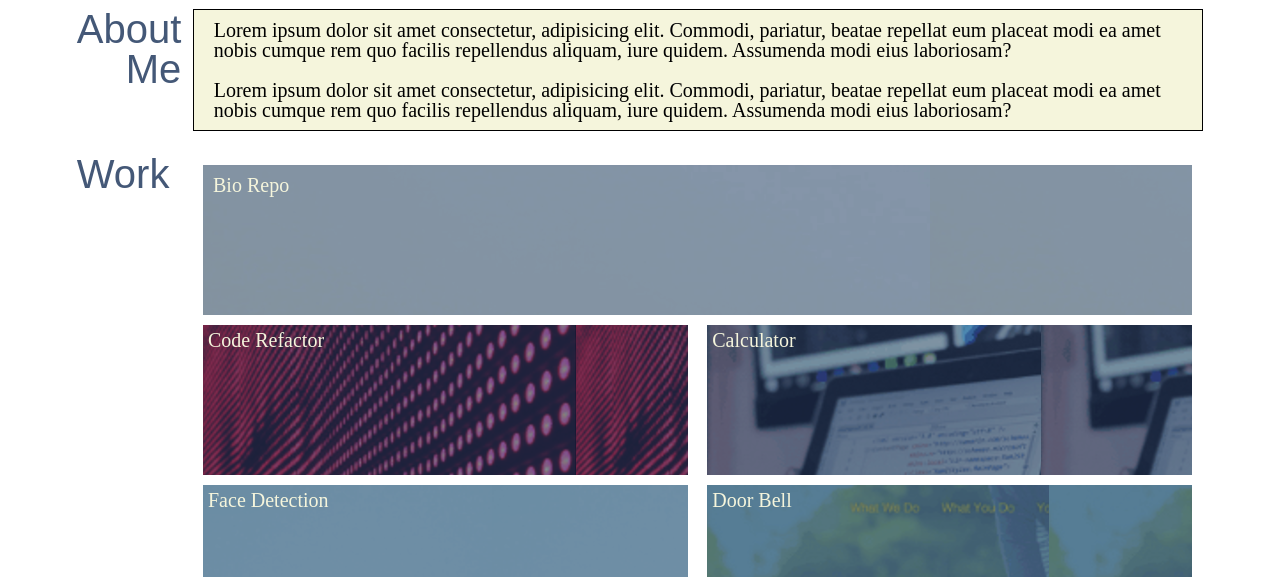
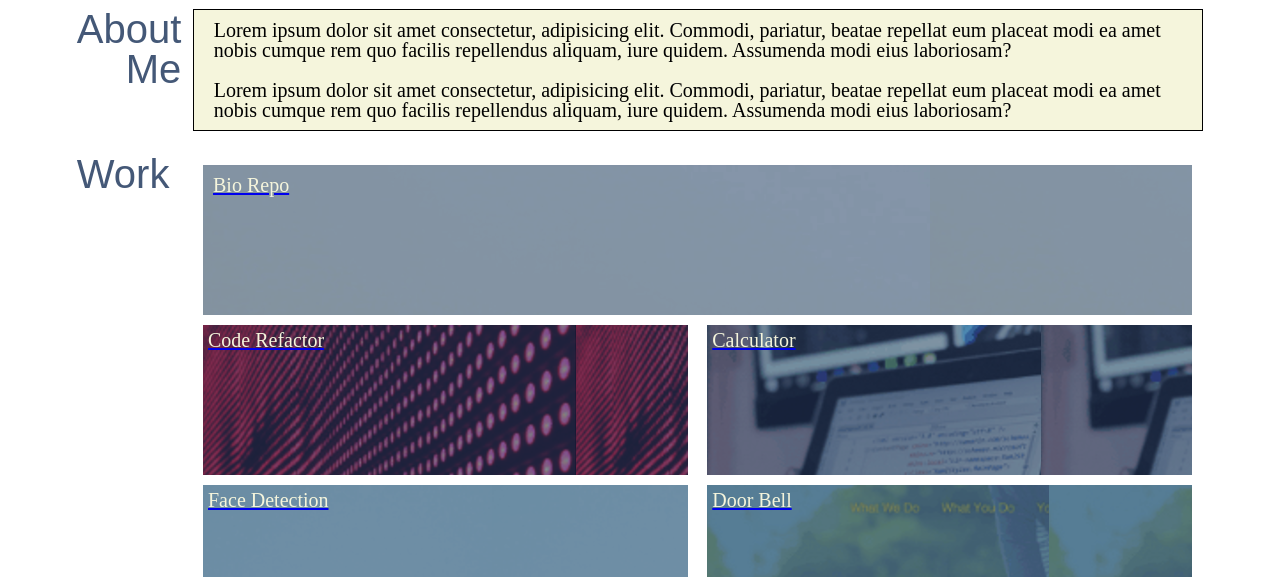
Before and after one commit to SaadYousafi87/Portfolio, a plain HTML site: page index.html in a window 1280 px wide. Shown: the part 223-800 px from the top of the page. Drawn offline with Linux system fonts and the light colour scheme.

Commit message:
added final changes into index.html

```diff
--- a/index.html
+++ b/index.html
@@ -40,20 +40,30 @@
         <section id="work">
             <h3>Work</h3>
             <div id="projects">
-                <div id="project-1">
+                    <div id="project-1" class="width-auto">
+                        <a href="https://saadyousafi87.github.io/Portfolio/" target="_blank">
                             <h4 class="bottom-left">Bio Repo</h4>
+                        </a>
                     </div>
-                <div id="project-2">
+                    <div id="project-2" class="width-auto">
+                        <a href="https://saadyousafi87.github.io/code_refactor/" target="_blank">
                             <h4 class="bottom-left">Code Refactor</h4>
+                        </a>
                     </div>
-                <div id="project-3">
+                <div id="project-3" class="width-auto">
+                    <a href="https://saadyousafi87.github.io/Portfolio/" target="_blank">
                         <h4 class="bottom-left">Calculator</h4>
+                    </a>
                 </div>
-                <div id="project-4">
+                <div id="project-4" class="width-auto">
+                    <a href="https://saadyousafi87.github.io/Portfolio/" target="_blank">
                         <h4 class="bottom-left">Face Detection</h4>
+                    </a>
                 </div>
-                <div id="project-5">
+                <div id="project-5" class="width-auto">
+                    <a href="https://saadyousafi87.github.io/Portfolio/" target="_blank">
                         <h4 class="bottom-left">Door Bell</h4>
+                    </a>
                 </div>
             </div>
         </section>
```
Lines whose indentation alone changed are shown as unchanged.
